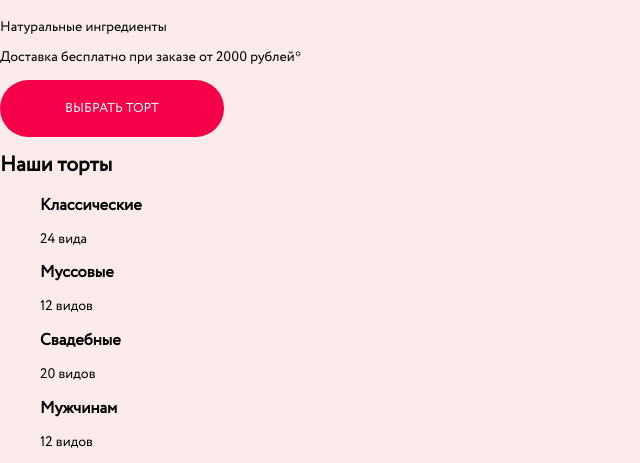
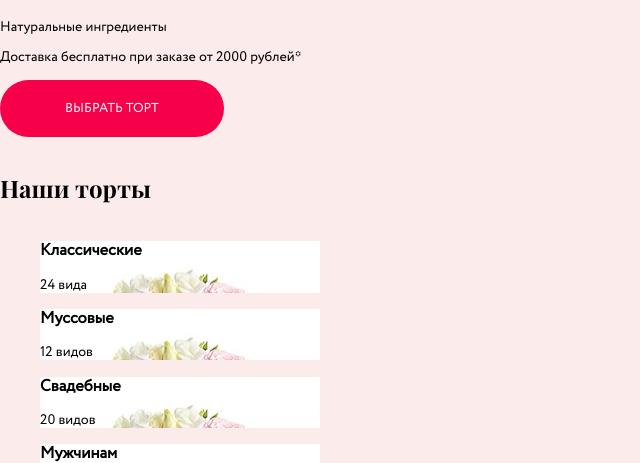
Before and after one commit to Sidjulik/cake-student, a website: page source/index.html in a window 1280 px wide. Shown: the part 320-783 px from the top of the page, without its empty margins (0-640 px from the left). Drawn offline with nearby package versions, Linux system fonts and the light colour scheme; files that its build step writes are made by us from their sources; files whose address does not match are found by name.

Commit message:
Организация файловой структуры less, правки

```diff
--- /dev/null
+++ b/source/less/block/assortment.less
@@ -0,0 +1,9 @@
+.assortment__title {
+  font-family: "Playfair Display Bold", "Time New Roman", serif;
+  font-size: 24px;
+  line-height: 65px;
+}
+.assortment__item {
+  background-color: white;
+  background-image: url(../img/classic%20photo.jpg);
+}
--- /dev/null
+++ b/source/less/block/benefit.less
@@ -0,0 +1,31 @@
+.benefit {
+  background-image: url("../img/cake%20background.png");
+  background-position: top center;
+  background-repeat: no-repeat;
+  h1 {
+    font-family: "Playfair Display Bold", "Time New Roman", serif;
+    font-size: 40px;
+    line-height: 36px;
+  }
+
+  button {
+    background-color: @button-color;
+    color: #ffffff;
+    font-size: 13px;
+    line-height: 27px;
+    border: none;
+    border-radius: 30px;
+    padding: 15px 65px;
+    text-transform: uppercase;
+    font-weight: 500;
+    &:active {
+      box-shadow: 0 7px 15px 1px fadeout(@button-color, 70%);
+    }
+  }
+}
+
+.benefit__intro {
+  font-family: "intro_script_rh2_base", Arial, sans-serif;
+  font-size: 22px;
+  line-height: 78px;
+}
--- /dev/null
+++ b/source/less/block/header.less
@@ -0,0 +1,6 @@
+header {
+  background-color: #ffffff;
+  a {
+    color: #000000;
+  }
+}
--- /dev/null
+++ b/source/less/global/fonts.less
@@ -0,0 +1,21 @@
+@font-face {
+  font-family: "Circe";
+  font-style: normal;
+  font-weight: normal;
+  src: url("../fonts/CRC55.woff") format("woff");
+}
+
+@font-face {
+  font-family: "Playfair Display Bold";
+  font-style: normal;
+  font-weight: bold;
+  src: url("../fonts/PlayfairDisplay-Bold.woff") format("woff");
+}
+
+@font-face {
+  font-family: "intro_script_rh2_base";
+  font-weight: normal;
+  font-style: normal;
+  src: url("../fonts/introscriptr-h2base-webfont.woff2") format("woff2"),
+       url("../fonts/introscriptr-h2base-webfont.woff") format("woff");
+}
--- /dev/null
+++ b/source/less/global/global.less
@@ -0,0 +1,21 @@
+@base-color: #fbebea;
+@button-color: #f50049;
+
+body {
+  margin: 0;
+  padding: 0;
+
+  background: @base-color;
+  font-family: "Circe",  Arial, sans-serif;
+  font-size: 14px;
+  font-weight: 500;
+  width: 320px;
+}
+
+a {
+  text-decoration: none;
+}
+
+li {
+  list-style: none;
+}
--- a/source/less/style.less
+++ b/source/less/style.less
@@ -1,88 +1,6 @@
-@font-face {
-font-family: 'Circe';
-font-style: normal;
-font-weight: normal;
-src: local('Circe'), url('CRC55.woff') format('woff');
-}
+@import "../less/global/fonts.less";
+@import "../less/global/global.less";
 
-@font-face {
-font-family: 'Playfair Display Bold';
-font-style: normal;
-font-weight: normal;
-src: local('Playfair Display Bold'), url('PlayfairDisplay-Bold.woff') format('woff');
-}
-
-@font-face {
-    font-family: "intro_script_rh2_base";
-    src: url('introscriptr-h2base-webfont.woff2') format('woff2'),
-         url('introscriptr-h2base-webfont.woff') format('woff');
-    font-weight: normal;
-    font-style: normal;
-
-}
-
-@base-color: #fbebea;
-@button-color: #f50049;
-
-body {
-  margin: 0;
-  padding: 0;
-
-  background: @base-color;
-  font-family: "Circe", Arial, sans-serif;
-  font-size: 14px;
-  font-weight: 500;
-  line-height: auto;
-  width: 320px;
-  min-height: 6545px;
-}
-
-a {
-  text-decoration: none;
-}
-
-li {
-  list-style: none;
-}
-
-
-header {
-  background-color: #ffffff;
-  a {
-    color: #000000;
-  }
-}
-
-.benefit {
-  background-image: url("../img/cake%20background.png");
-  background-position: top center;
-  background-repeat: no-repeat;
-  h1 {
-    font-family: "Playfair Display Bold", "Time New Roman", serif;
-    font-size: 40px;
-    line-height: 36px;
-  }
-  .benefit__intro {
-    font-family: "intro_script_rh2_base", Arial, sans-serif;
-    font-size: 22px;
-    line-height: 78px;
-  }
-
-  button {
-    background-color: @button-color;
-    color: #ffffff;
-    font-size: 13px;
-    line-height: 27px;
-    border: none;
-    border-radius: 30px;
-    padding: 15px 65px;
-    text-transform: uppercase;
-    font-weight: 500;
-    &:hover {
-      box-shadow: 0 7px 15px 1px fadeout(@button-color, 70%);
-    }
-  }
-  h2 {
-
-  }
-}
+@import "../less/block/header.less";
+@import "../less/block/benefit.less";
+@import "../less/block/assortment.less";
```
